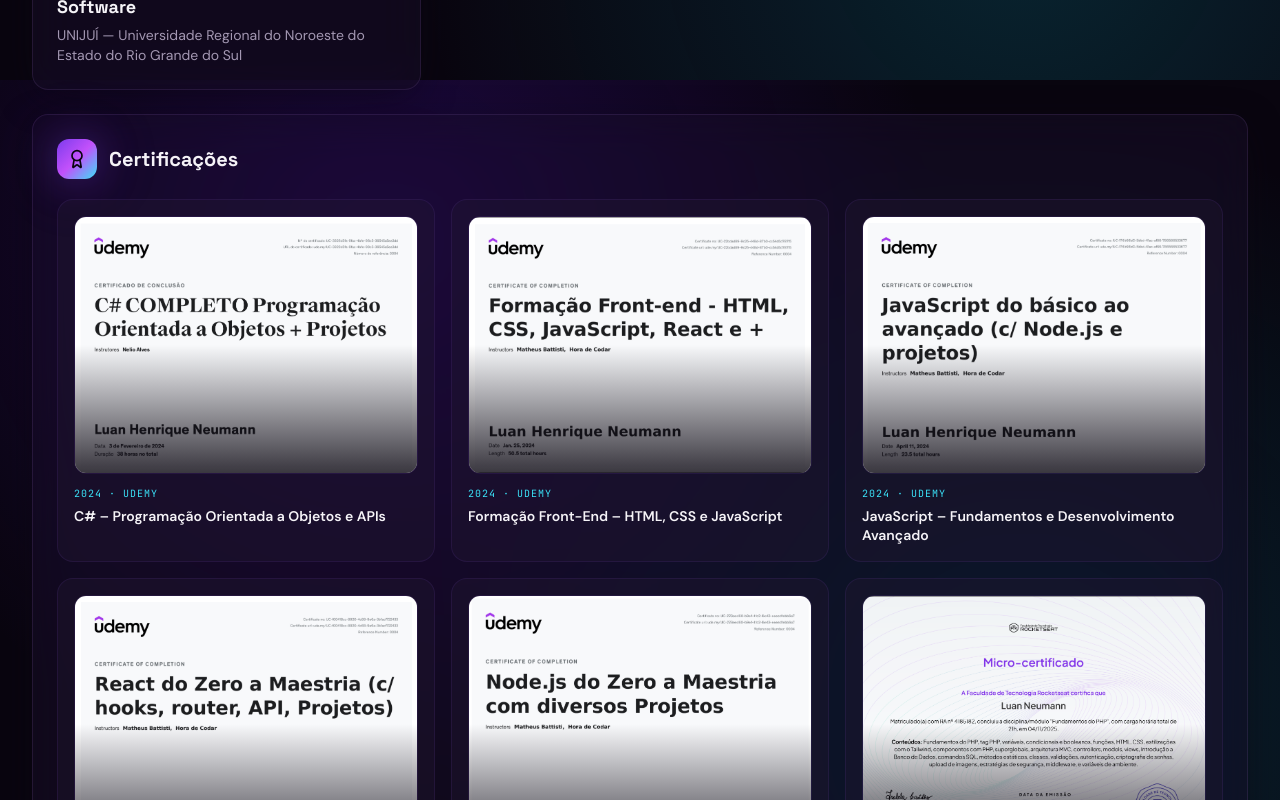
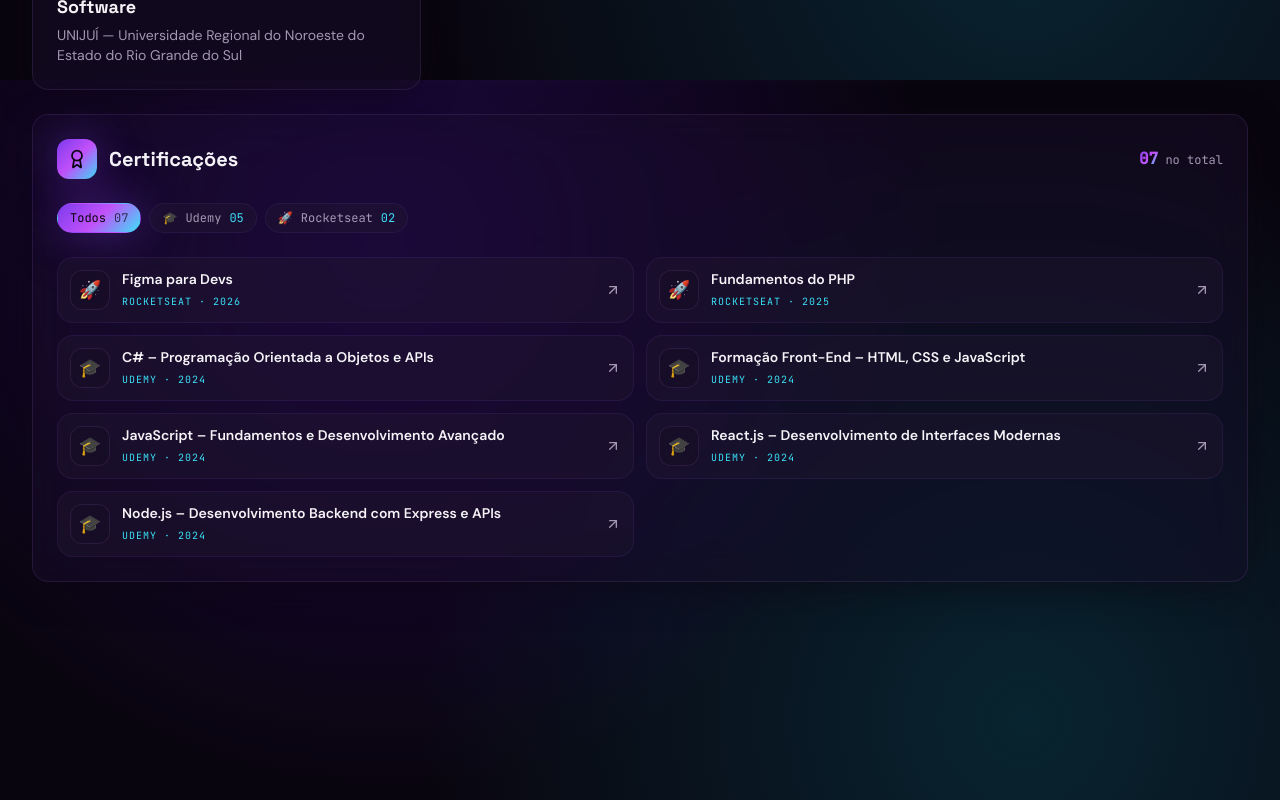
Before and after one commit to Luan-Neumann-Dev/portfolio, a React (Vite) app: page / in a window 1280 px wide. Shown: the part 5520-6320 px from the top of the page. Built offline with nearby package versions, Linux system fonts and the light colour scheme.

Commit message:
feat: redesign certificates as compact ledger with hover preview

```diff
--- a/src/components/sections/Education.tsx
+++ b/src/components/sections/Education.tsx
@@ -1,6 +1,8 @@
-import {motion} from 'framer-motion'
+import { useMemo, useState } from 'react'
+import { motion, AnimatePresence, useReducedMotion } from 'framer-motion'
 import { education, certifications } from '@/data/profile'
-import { Award, Eye } from 'lucide-react'
+import { Award, ArrowUpRight } from 'lucide-react'
+import { cn } from '@/lib/utils'
 import rocketFigma from "@/assets/rocket-figma.png";
 import rocketPhp from "@/assets/rocket-php.png";
 import udemyC from "@/assets/udemy-c.png"
@@ -24,7 +26,41 @@
   "udemy-node": udemyNode
 };
 
+const issuerIcons: Record<string, string> = {
+  Udemy: "🎓",
+  Rocketseat: "🚀",
+};
+const iconFor = (issuer: string) => issuerIcons[issuer] ?? "📜";
+
+const ALL = "Todos";
+const pad = (n: number) => String(n).padStart(2, "0");
+
 const Education = () => {
+  const reduceMotion = useReducedMotion();
+  const [filter, setFilter] = useState<string>(ALL);
+  const [hovered, setHovered] = useState<string | null>(null);
+
+  // Emissores únicos, derivados dos dados (filtro se atualiza sozinho ao adicionar certificados).
+  const issuers = useMemo(
+    () => Array.from(new Set(certifications.map((c) => c.issuer))),
+    []
+  );
+
+  const sorted = useMemo(
+    () => [...certifications].sort((a, b) => b.year - a.year),
+    []
+  );
+
+  const visible = useMemo(
+    () => (filter === ALL ? sorted : sorted.filter((c) => c.issuer === filter)),
+    [filter, sorted]
+  );
+
+  const countFor = (issuer: string) =>
+    issuer === ALL
+      ? certifications.length
+      : certifications.filter((c) => c.issuer === issuer).length;
+
   return (
     <section id='formacao' className='relative py-32'>
       <div className='container'>
@@ -80,44 +116,120 @@
             transition={{ duration: 0.6, delay: 0.3}}
             className='glass-card p-6 lg:col-span-3'
           >
-            <div className='flex items-center gap-3 mb-5'>
+            {/* Cabeçalho */}
+            <div className='flex items-center justify-between gap-4 mb-6'>
+              <div className='flex items-center gap-3'>
                 <div className='w-10 h-10 rounded-xl bg-gradient-primary flex items-center justify-center shadow-glow'>
                   <Award className='w-5 h-5 text-primary-foreground' />
                 </div>
                 <h3 className='font-display text-xl font-bold'>Certificações</h3>
               </div>
+              <p className='font-mono text-xs text-muted-foreground'>
+                <span className='text-gradient font-bold text-base'>{pad(certifications.length)}</span>{" "}
+                no total
+              </p>
+            </div>
 
-            <div className='grid md:grid-cols-3 gap-4'>
-              {certifications.map((c) => (
-                <a
+            {/* Filtro por emissor */}
+            <div className='flex flex-wrap gap-2 mb-6'>
+              {[ALL, ...issuers].map((issuer) => {
+                const active = filter === issuer;
+                return (
+                  <button
+                    key={issuer}
+                    type='button'
+                    onClick={() => setFilter(issuer)}
+                    aria-pressed={active}
+                    className={cn(
+                      'inline-flex items-center gap-2 px-3 py-1.5 rounded-full text-xs font-mono border transition-all duration-300 focus-visible:outline-none focus-visible:ring-2 focus-visible:ring-ring',
+                      active
+                        ? 'bg-gradient-primary text-primary-foreground border-transparent shadow-glow'
+                        : 'bg-secondary/40 text-muted-foreground border-primary/10 hover:border-primary/40 hover:text-foreground'
+                    )}
+                  >
+                    {issuer !== ALL && <span aria-hidden>{iconFor(issuer)}</span>}
+                    <span>{issuer}</span>
+                    <span
+                      className={cn(
+                        'tabular-nums',
+                        active ? 'text-primary-foreground/70' : 'text-accent'
+                      )}
+                    >
+                      {pad(countFor(issuer))}
+                    </span>
+                  </button>
+                );
+              })}
+            </div>
+
+            {/* Ledger de certificados */}
+            <motion.div layout className='grid sm:grid-cols-2 gap-3'>
+              <AnimatePresence mode='popLayout'>
+                {visible.map((c) => (
+                  <motion.a
                     key={c.id}
+                    layout
+                    initial={{ opacity: 0, scale: 0.96 }}
+                    animate={{ opacity: 1, scale: 1 }}
+                    exit={{ opacity: 0, scale: 0.96 }}
+                    transition={{ duration: 0.3 }}
                     href={c.href}
                     target='_blank'
-                  className="group relative text-left p-4 rounded-2xl bg-secondary/40 border border-primary/10 hover:border-primary/40 hover:bg-secondary/70 transition-all duration-500 overflow-hidden"
+                    rel='noopener noreferrer'
+                    aria-label={`Ver certificado: ${c.name} — ${c.issuer}, ${c.year} (abre em nova aba)`}
+                    onMouseEnter={() => setHovered(c.id)}
+                    onMouseLeave={() => setHovered((h) => (h === c.id ? null : h))}
+                    className='group relative flex items-center gap-3 rounded-2xl bg-secondary/40 border border-primary/10 p-3 hover:border-primary/40 hover:bg-secondary/70 transition-all duration-300 focus-visible:outline-none focus-visible:ring-2 focus-visible:ring-ring'
                   >
-                  {/* Thumbnail preview */}
-                  <div className="relative aspect-[4/3] rounded-xl overflow-hidden mb-3 border border-primary/10">
+                    {/* Barra de destaque que cresce no hover */}
+                    <span className='absolute left-0 top-1/2 -translate-y-1/2 w-[3px] h-0 rounded-full bg-gradient-primary transition-all duration-300 group-hover:h-2/3' />
+
+                    {/* Marca do emissor */}
+                    <span
+                      className='shrink-0 w-10 h-10 rounded-xl glass flex items-center justify-center text-lg leading-none'
+                      aria-hidden
+                    >
+                      {iconFor(c.issuer)}
+                    </span>
+
+                    {/* Texto */}
+                    <span className='min-w-0 flex-1'>
+                      <span className='block text-sm font-semibold leading-snug line-clamp-2'>
+                        {c.name}
+                      </span>
+                      <span className='block font-mono text-[10px] text-accent uppercase tracking-widest mt-1'>
+                        {c.issuer} · {c.year}
+                      </span>
+                    </span>
+
+                    {/* Afordância de link */}
+                    <ArrowUpRight className='shrink-0 w-4 h-4 text-muted-foreground transition-all duration-300 group-hover:text-accent group-hover:-translate-y-0.5 group-hover:translate-x-0.5' />
+
+                    {/* Preview flutuante da imagem (só no hover, desktop) */}
+                    {!reduceMotion && (
+                      <AnimatePresence>
+                        {hovered === c.id && (
+                          <motion.span
+                            initial={{ opacity: 0, y: 8, scale: 0.95 }}
+                            animate={{ opacity: 1, y: 0, scale: 1 }}
+                            exit={{ opacity: 0, y: 8, scale: 0.95 }}
+                            transition={{ duration: 0.2 }}
+                            className='pointer-events-none absolute left-1/2 bottom-[calc(100%+0.6rem)] -translate-x-1/2 z-30 w-56 rounded-xl overflow-hidden border border-primary/30 shadow-elegant glass'
+                          >
                             <img
                               src={certImages[c.image]}
-                      alt={c.name}
-                      loading="lazy"
-                      className="w-full h-full object-cover group-hover:scale-105 transition-transform duration-700"
+                              alt=''
+                              loading='lazy'
+                              className='block w-full aspect-[4/3] object-cover'
                             />
-                    <div className="absolute inset-0 bg-gradient-to-t from-background/80 via-background/0 to-transparent" />
-                    <div className="absolute inset-0 flex items-center justify-center bg-background/60 opacity-0 group-hover:opacity-100 transition-opacity duration-300">
-                      <span className="inline-flex items-center gap-2 px-3 py-1.5 rounded-full glass text-xs font-medium">
-                        <Eye className="w-3.5 h-3.5 text-accent" />
-                        Ver certificado
-                      </span>
-                    </div>
-                  </div>
-                  <p className="font-mono text-[10px] text-accent uppercase tracking-widest mb-1.5">
-                    {c.year} · {c.issuer}
-                  </p>
-                  <p className="text-sm font-semibold leading-snug">{c.name}</p>
-                </a>
+                          </motion.span>
+                        )}
+                      </AnimatePresence>
+                    )}
+                  </motion.a>
                 ))}
-            </div>
+              </AnimatePresence>
+            </motion.div>
           </motion.div>
         </div>
       </div>
```
Lines whose indentation alone changed are shown as unchanged.
